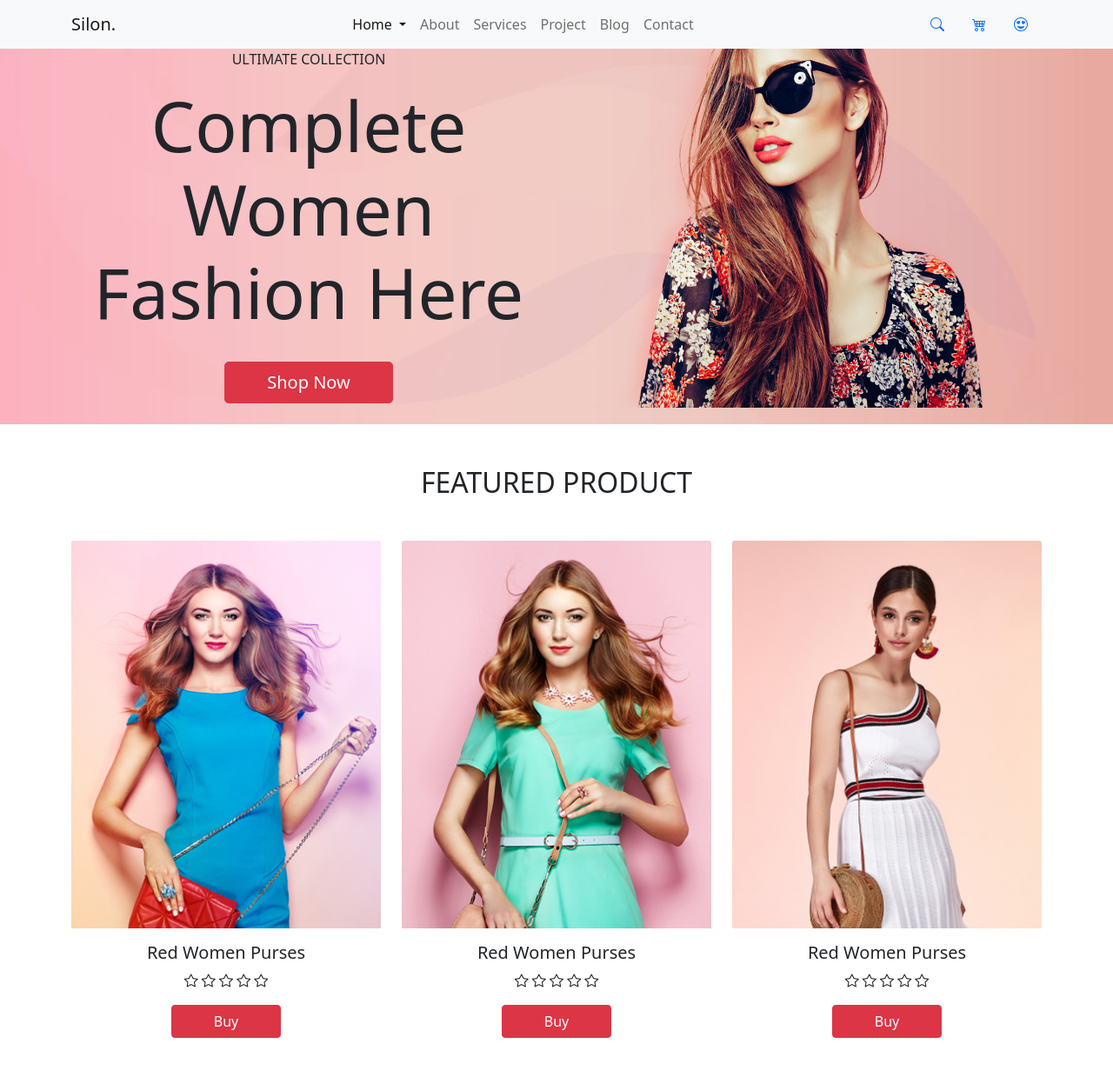
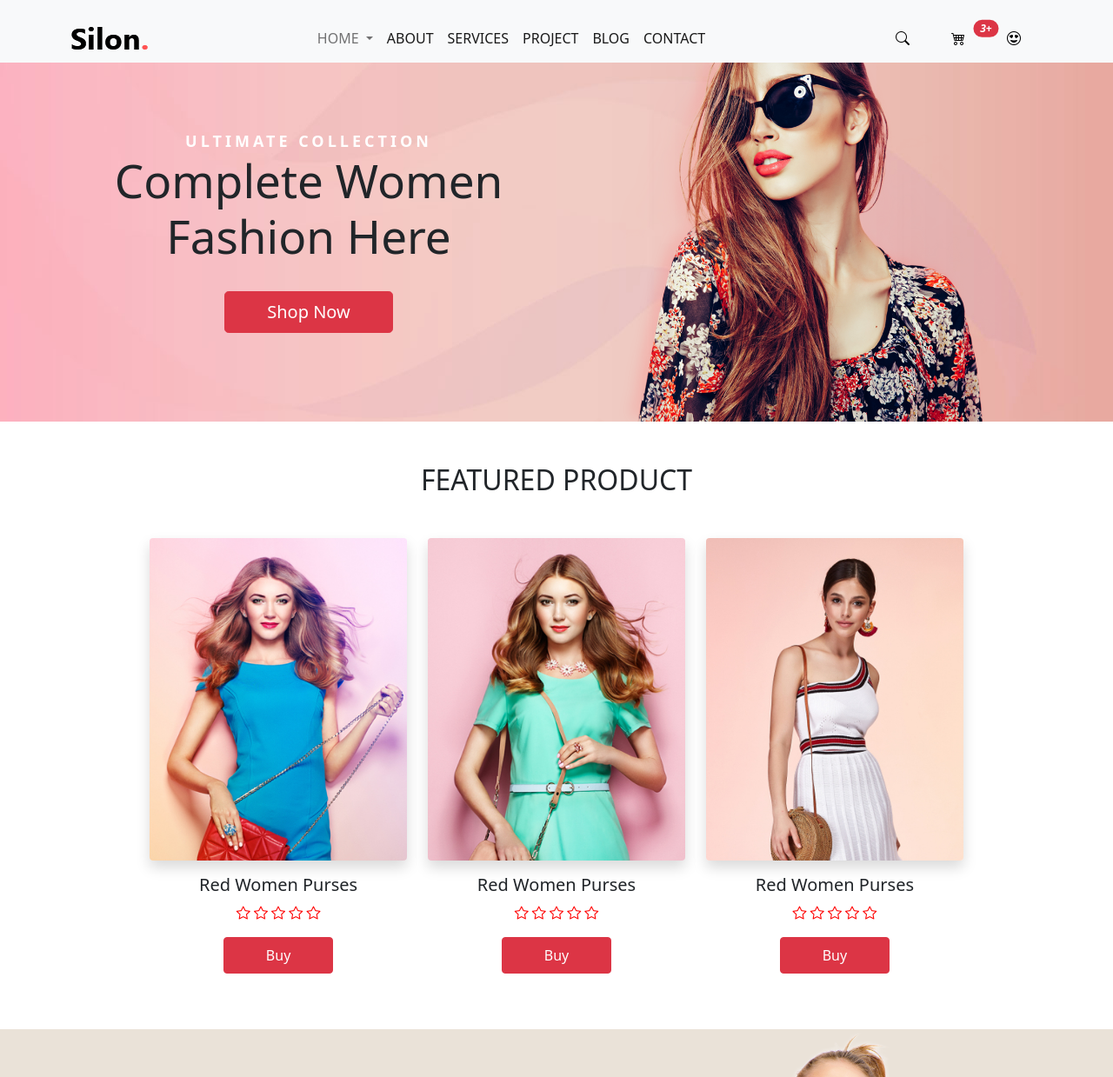
Before and after one commit to asmallick1999/women_fashion, a plain HTML site: page index.html in a window 1280 px wide. Shown: the top 1239 px of the page at 87% size. Drawn offline with nearby package versions, Linux system fonts and the light colour scheme.

Commit message:
seccond commit -> style changes

```diff
--- a/index.html
+++ b/index.html
@@ -31,14 +31,14 @@
         <!-- ----------------------Navbar-------------------- -->
 
         <nav class="navbar navbar-expand-lg navbar-light bg-light">
-            <div class="container">
-                <a class="navbar-brand" href="#">Silon.</a>
+            <div class="container mt-3">
+                <img  src="img/logo.png" alt="logo">
 
                 <div class="collapse navbar-collapse " id="navbarSupportedContent">
                     <ul class="navbar-nav me-auto mb-2 mb-lg-0 mx-auto">
-                        <li class="nav-item dropdown">
-                            <a class="nav-link dropdown-toggle active" href="#" id="navbarDropdown" role="button"
-                                data-bs-toggle="dropdown" aria-expanded="false">
+                        <li class="nav-item dropdown nav_item">
+                            <a class="nav-link dropdown-toggle text-uppercase" href="#" id="navbarDropdown"
+                                role="button" data-bs-toggle="dropdown" aria-expanded="false">
                                 Home
                             </a>
                             <ul class="dropdown-menu" aria-labelledby="navbarDropdown">
@@ -48,29 +48,31 @@
                             </ul>
                         </li>
                         <li class="nav-item">
-                            <a class="nav-link" aria-current="page" href="#">About</a>
+                            <a class="nav-link text-uppercase active" aria-current="page" href="#">About</a>
                         </li>
                         <li class="nav-item">
-                            <a class="nav-link" aria-current="page" href="#">Services</a>
+                            <a class="nav-link text-uppercase active" aria-current="page" href="#">Services</a>
                         </li>
                         <li class="nav-item">
-                            <a class="nav-link" aria-current="page" href="#">Project</a>
+                            <a class="nav-link text-uppercase active" aria-current="page" href="#">Project</a>
                         </li>
                         <li class="nav-item">
-                            <a class="nav-link" aria-current="page" href="#">Blog</a>
+                            <a class="nav-link text-uppercase active" aria-current="page" href="#">Blog</a>
                         </li>
                         <li class="nav-item">
-                            <a class="nav-link" aria-current="page" href="#">Contact</a>
+                            <a class="nav-link text-uppercase active" aria-current="page" href="#">Contact</a>
                         </li>
 
                     </ul>
-                    <div class="d-flex">
-                        <a href="#"><i class="bi bi-search px-3"></i></a>
-                        <a href="#"><i class="bi bi-cart4 px-3"></i></a>
-                        <a href="#"><i class="bi bi-emoji-heart-eyes px-3"></i></a>
+                    <div class="d-flex nav_icon ">
+                        <a href="#"><i class="bi bi-search px-4"></i></a>
+                        <a href="#"><i class="bi bi-cart4 px-4 position-relative"><span
+                                    class="position-absolute top-0 start-100 translate-middle badge rounded-pill bg-danger">
+                                    3+
+                                </span>
+                            </i> </a>
 
-
-
+                        <a href="#"><i class="bi bi-emoji-heart-eyes px-4"></i></a>
                     </div>
                 </div>
             </div>
@@ -82,8 +84,8 @@
             <div class="container">
                 <div class="row d-flex">
                     <div class="col-lg-6 text-center header_containt-text align-self-center">
-                        <p>ULTIMATE COLLECTION</p>
-                        <h1 class="display-1">Complete Women Fashion Here</h1>
+                        <p class="header_p">ULTIMATE COLLECTION</p>
+                        <h1 class="display-1 header_h1">Complete Women Fashion Here</h1>
                         <button type="button" class="btn btn-danger btn-lg px-5 my-4">Shop Now</button>
                     </div>
                     <div class="col-lg-6">
@@ -102,9 +104,12 @@
         <div class="container">
             <div class="product my-5">
                 <h2 class="text-center my-5">FEATURED PRODUCT</h2>
-                <div class="row">
+                <div class="row product_main">
                     <div class="col-lg-4 card border-0">
-                        <img src="img/1.jpg" class="card-img-top" alt="img">
+                        <div class="shadow bg-body rounded">
+                            <img src="img/1.jpg" class="card-img-top  rounded" alt="img">
+                        </div>
+
                         <div class="card-body text-center">
                             <h5 class="card-title">Red Women Purses</h5>
                             <div class="icon_star">
@@ -114,11 +119,13 @@
                                 <i class="bi bi-star"></i>
                                 <i class="bi bi-star"></i>
                             </div>
-                            <button class="btn btn-danger px-5 mt-3">Buy</button>
+                            <button class="btn btn-danger px-5 py-2 mt-3">Buy</button>
                         </div>
                     </div>
                     <div class="card col-lg-4 border-0">
-                        <img src="img/2.jpg" class="card-img-top" alt="img">
+                        <div class="shadow bg-body rounded">
+                            <img src="img/2.jpg" class="card-img-top  rounded" alt="img">
+                        </div>
                         <div class="card-body text-center">
                             <h5 class="card-title ">Red Women Purses</h5>
                             <div class="icon_star">
@@ -128,12 +135,14 @@
                                 <i class="bi bi-star"></i>
                                 <i class="bi bi-star"></i>
                             </div>
-                            <button class="btn btn-danger px-5 mt-3">Buy</button>
+                            <button class="btn btn-danger px-5 py-2 mt-3">Buy</button>
 
                         </div>
                     </div>
                     <div class="card col-lg-4 border-0">
-                        <img src="img/3.jpg" class="card-img-top" alt="img">
+                        <div class="shadow bg-body rounded">
+                            <img src="img/3.jpg" class="card-img-top  rounded" alt="img">
+                        </div>
                         <div class="card-body text-center">
                             <h5 class="card-title">Red Women Purses</h5>
                             <div class="icon_star">
@@ -143,7 +152,7 @@
                                 <i class="bi bi-star"></i>
                                 <i class="bi bi-star"></i>
                             </div>
-                            <button class="btn btn-danger px-5 mt-3">Buy</button>
+                            <button class="btn btn-danger px-5 py-2 mt-3">Buy</button>
                         </div>
                     </div>
 
--- a/style.css
+++ b/style.css
@@ -1,6 +1,37 @@
+.nav_item li a:hover{
+    color: red;
+}
+.nav_menu li a:hover{
+    color: red;
+}
+.nav_icon a{
+    color: black;
+}
+.nav_icon a:hover{
+    color: red;
+}
 .header_containt{
     background: url("img/bg-1.jpg");
 }
+
+.header_p{
+    letter-spacing: 4px;
+    font-weight: bold;
+    color: white;
+    font-size: 18px;
+    margin-bottom: 0;
+}
+.header_h1{
+    font-size: 53px;
+}
+.icon_star{
+    color: red;
+}
+.product_main{
+    width: 86%;
+    margin: 0 auto;
+}
+
 .discount_section{
     background-color: #eae2d8;
 }
```
Also changed, not shown: img/logo.png (added).
